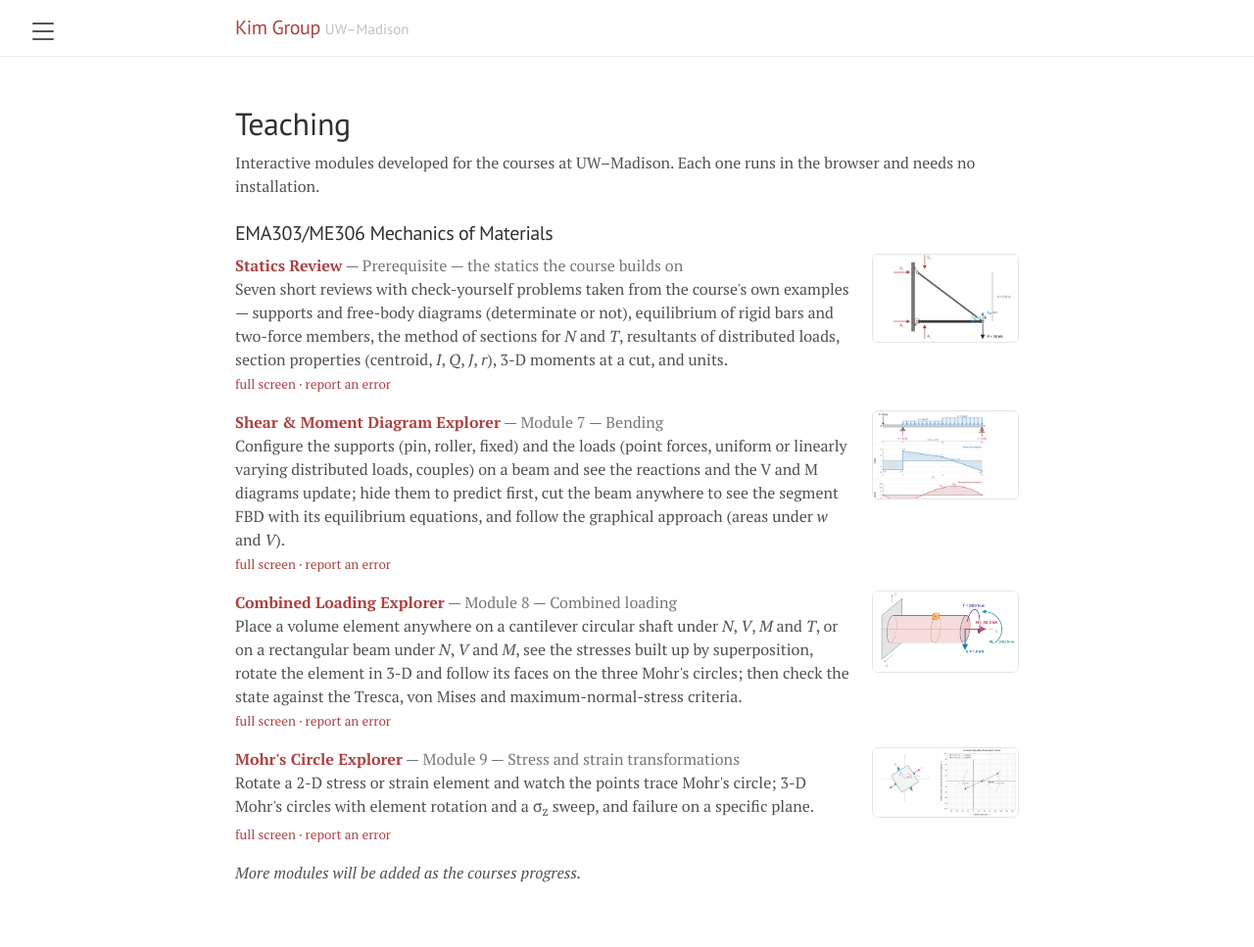
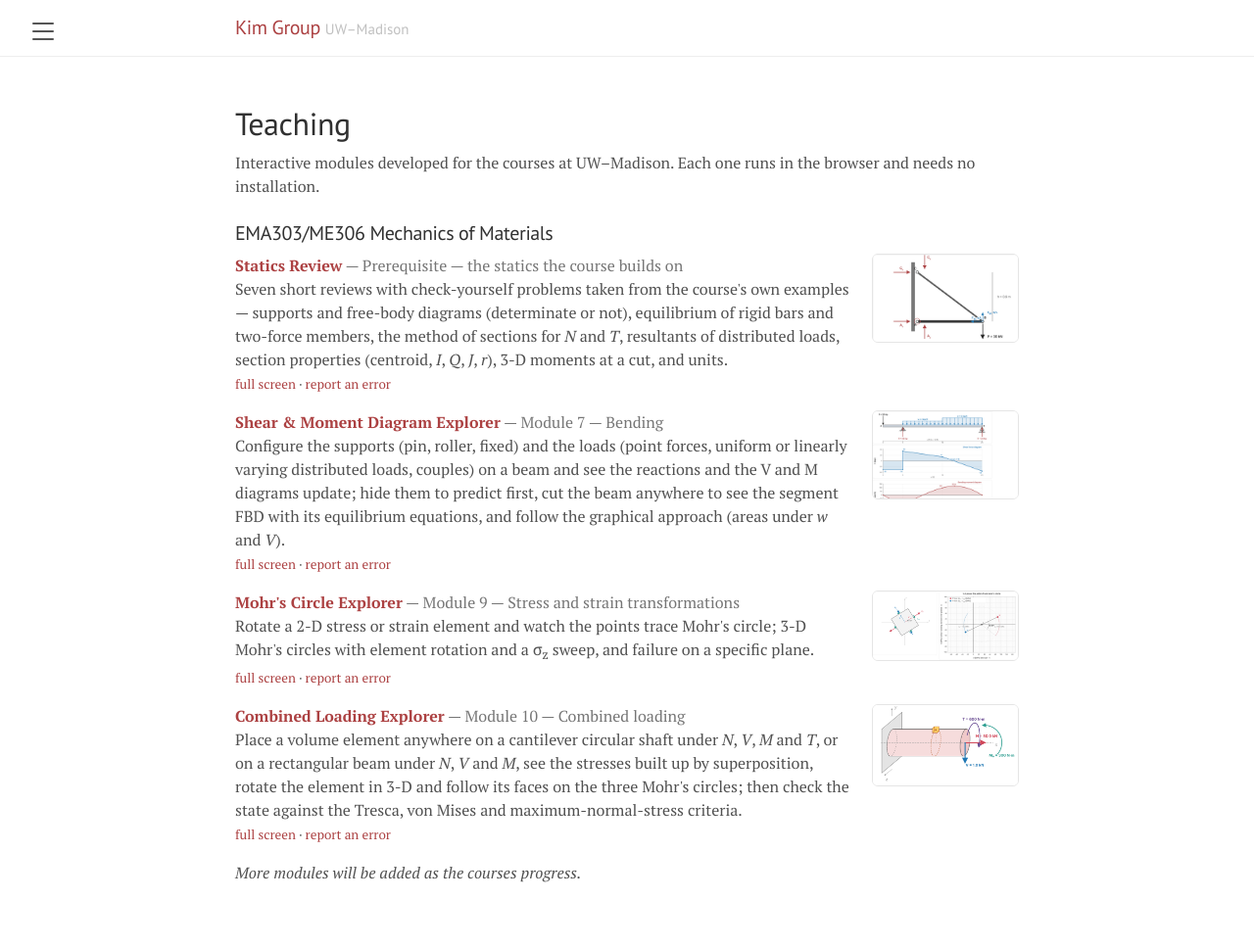
Before and after one commit to kim-wisc/kim-wisc.github.io, a Jekyll site: the page built from teaching/index.html, in a window 1280 px wide. Shown: the whole page at 98% size. Built offline with Jekyll 4.4.1, drawn with Linux system fonts in a browser that asks for light colours.

Commit message:
Combined loading is Module 10

```diff
--- a/_teaching/combined-loading.md
+++ b/_teaching/combined-loading.md
@@ -3,8 +3,8 @@ title: Combined Loading Explorer
 short: Combined loading
 course: EMA303/ME306 Mechanics of Materials
 course_short: Mechanics of Materials      # shown in the sidebar
-module: Module 8 — Combined loading
-order: 0.5
+module: Module 10 — Combined loading
+order: 2
 thumb: /public/img/teaching/combined-loading.png
 summary: Place a volume element anywhere on a cantilever circular shaft under <i>N</i>, <i>V</i>, <i>M</i> and <i>T</i>, or on a rectangular beam under <i>N</i>, <i>V</i> and <i>M</i>, see the stresses built up by superposition, rotate the element in 3-D and follow its faces on the three Mohr's circles; then check the state against the Tresca, von Mises and maximum-normal-stress criteria.
 tool: /teaching/combined-loading/explorer.html
```
